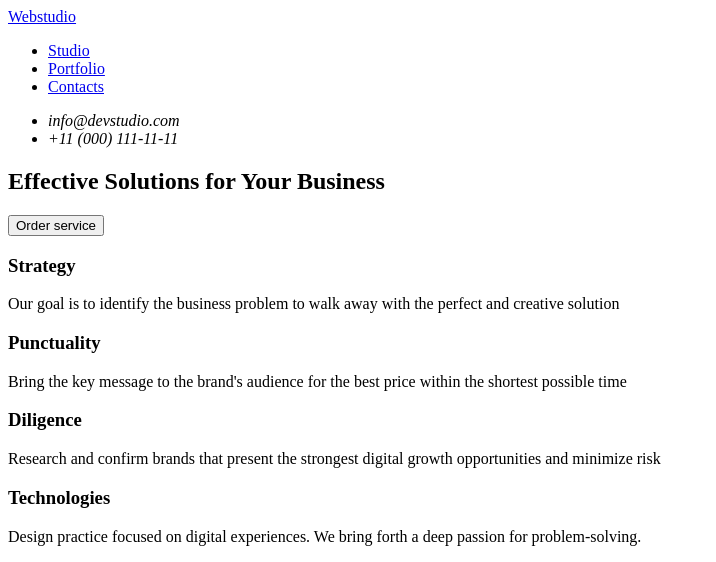
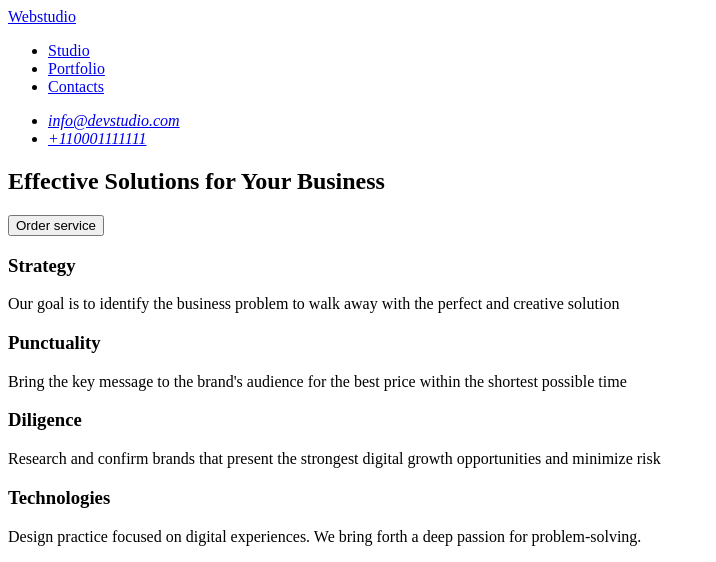
Before and after one commit to Dmytro09/goit-markup-hw-1, a plain HTML site: page index.html in a window 1280 px wide. Shown: the top 562 px of the page, without its empty margins (0-716 px from the left). Drawn offline with Linux system fonts and the light colour scheme.

Commit message:
update-09JUN-2

```diff
--- a/index.html
+++ b/index.html
@@ -25,8 +25,8 @@
     </nav>
         <address>
             <ul>
-                <li>info@devstudio.com</li>
-                <li>+11 (000) 111-11-11</li>
+                <li><a href="mailto:info@devstudio.com">info@devstudio.com</a></li>
+                <li><a href="tel:+11 (000) 111-11-11">+110001111111</a></li>
             </ul>
         </address>
 </header>
```
